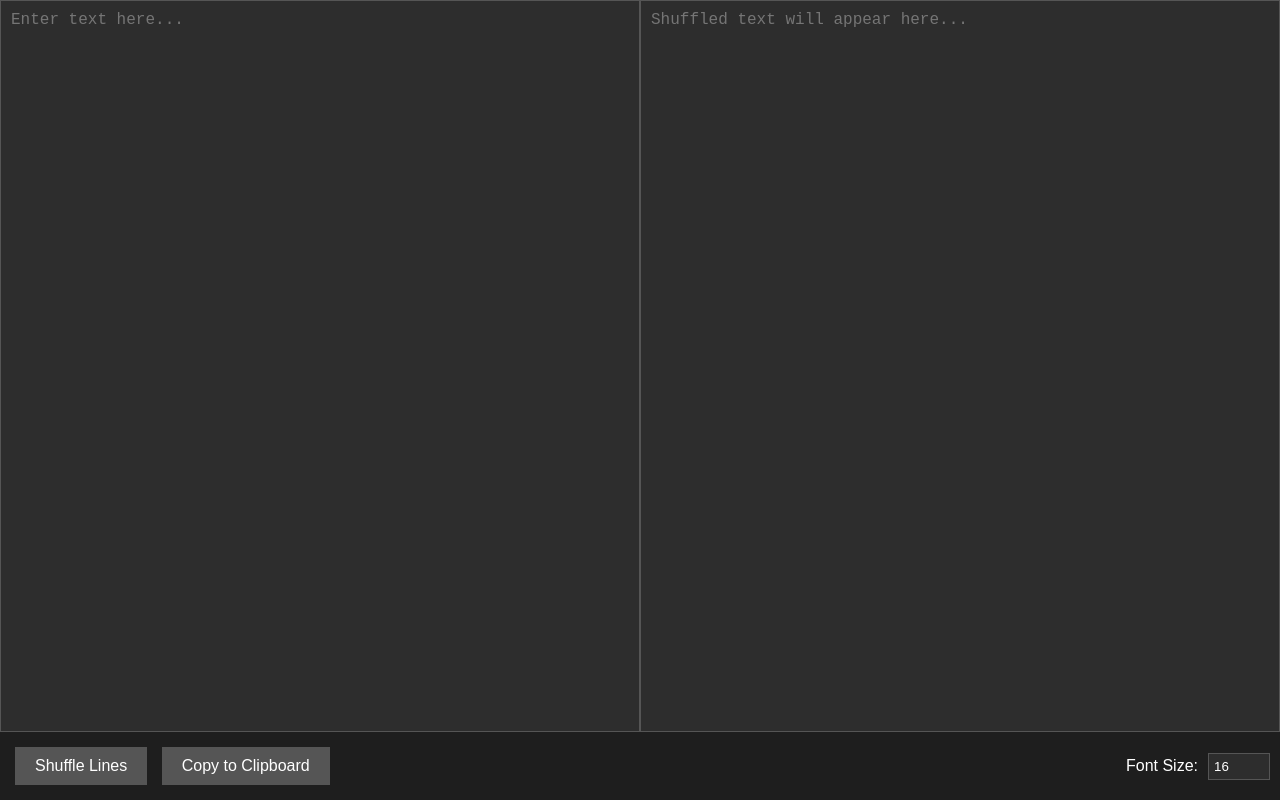
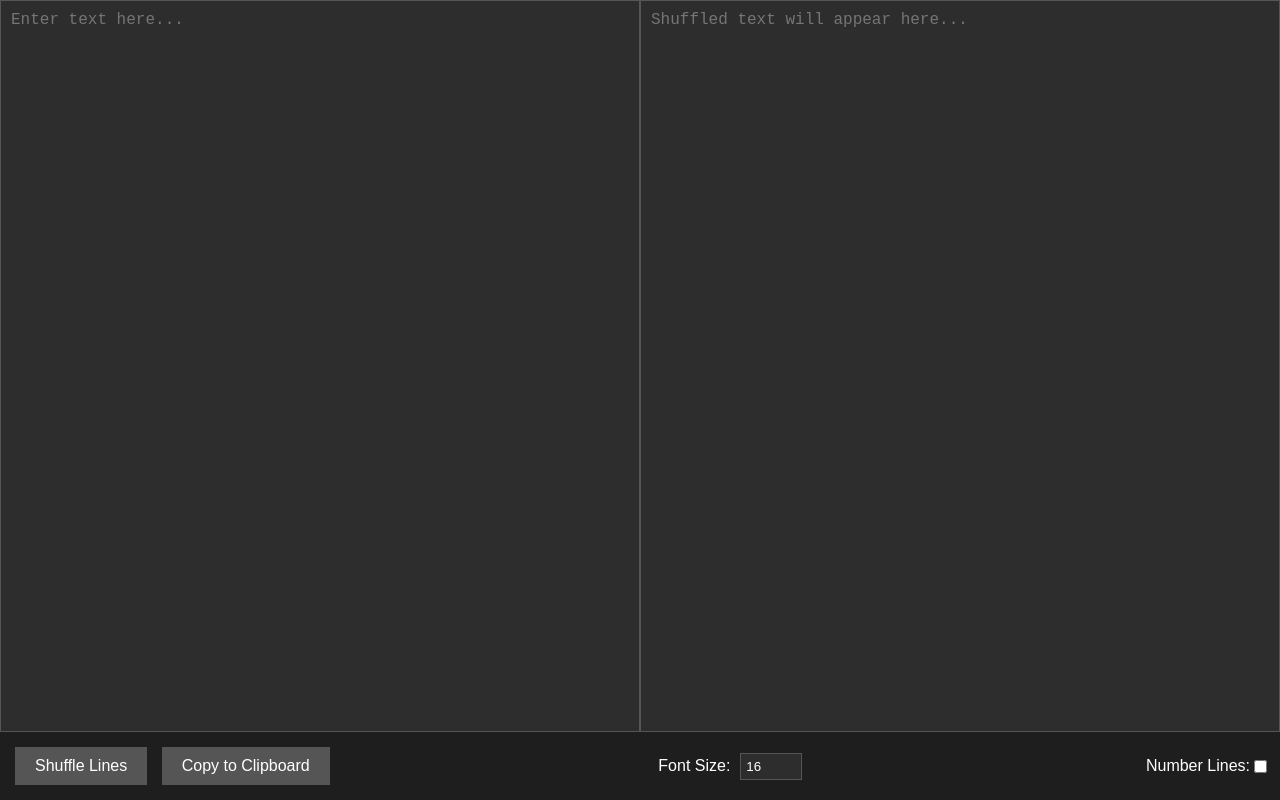
Before and after one commit to coledykstra/coledykstra.github.io, a plain HTML site: page stringshuffle.html in a window 1280 px wide. Drawn offline with Linux system fonts and the light colour scheme.

Commit message:
feat: add index number lines

```diff
--- a/stringshuffle.html
+++ b/stringshuffle.html
@@ -67,6 +67,11 @@
             color: #ffffff;
             border: 1px solid #555555;
         }
+        .numbering-control {
+            display: flex;
+            align-items: center;
+            margin-left: 20px;
+        }
     </style>
 </head>
 <body>
@@ -84,12 +89,17 @@
             <label for="fontSize">Font Size:</label>
             <input type="number" id="fontSize" value="16" min="8" max="48" onchange="changeFontSize()">
         </div>
+        <div class="numbering-control">
+            <label for="numbering">Number Lines:</label>
+            <input type="checkbox" id="numbering">
+        </div>
     </div>
 
     <script>
         function shuffleLines() {
             const inputText = document.getElementById('inputText').value;
             const lines = inputText.split('\n');
+            const numbering = document.getElementById('numbering').checked;
 
             const crypto = window.crypto || window.msCrypto;
             for (let i = lines.length - 1; i > 0; i--) {
@@ -97,7 +107,8 @@
                 [lines[i], lines[j]] = [lines[j], lines[i]];
             }
 
-            document.getElementById('outputText').value = lines.join('\n');
+            const outputLines = numbering ? lines.map((line, index) => `${index + 1}. ${line}`) : lines;
+            document.getElementById('outputText').value = outputLines.join('\n');
         }
 
         function copyToClipboard() {
```
